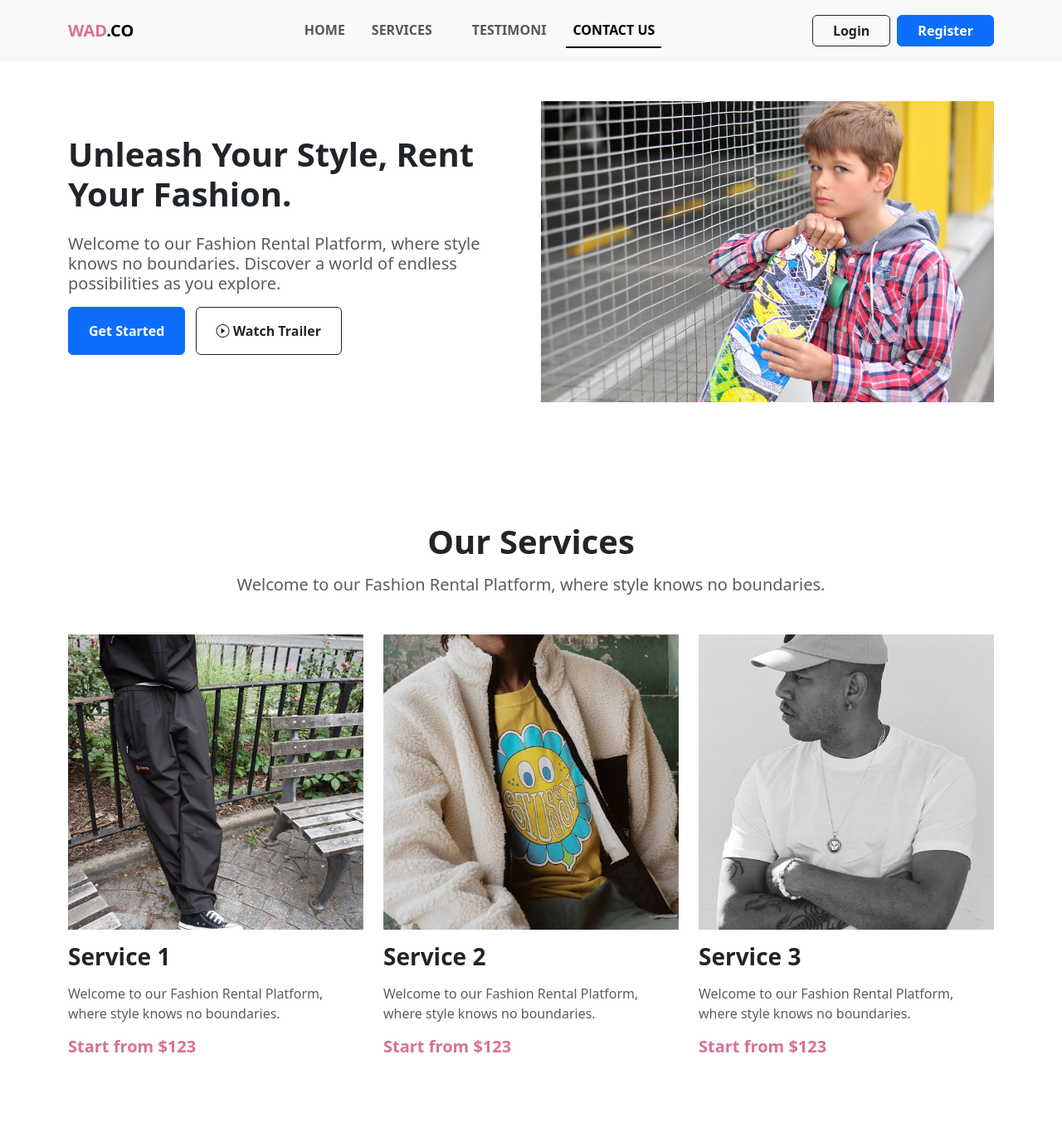
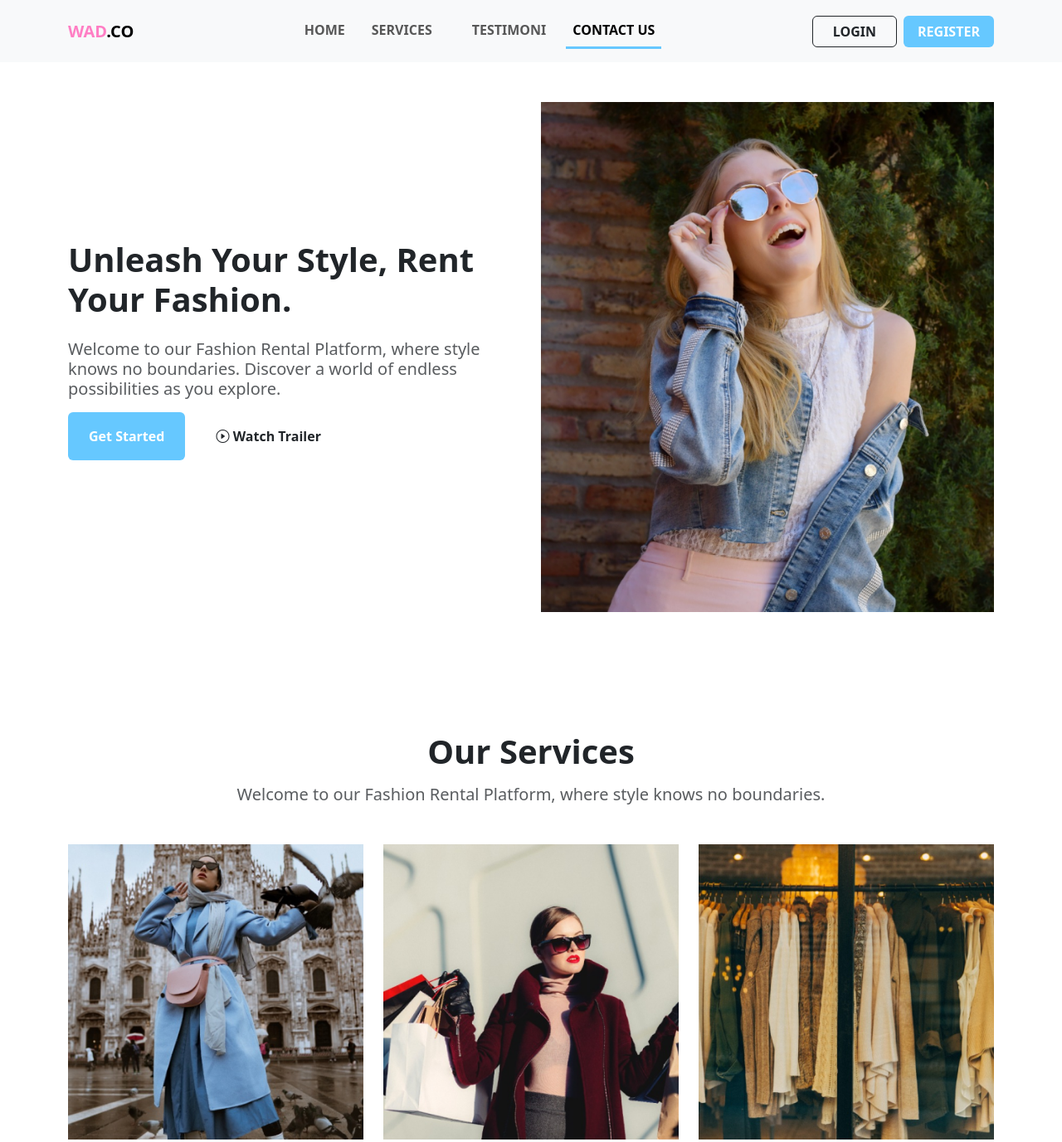
Before and after one commit to ikramzaidan/IKRAM-1202204216-WAD, a plain HTML site: page index.html in a window 1280 px wide. Shown: the top 1377 px of the page at 83% size. Drawn offline with nearby package versions, Linux system fonts and the light colour scheme; a web font is replaced by a local one.

Commit message:
Color changes update

```diff
--- a/index.html
+++ b/index.html
@@ -11,16 +11,28 @@
 
         <!-- Bootstrap CDN -->
         <link href="https://cdn.jsdelivr.net/npm/bootstrap@5.3.0/dist/css/bootstrap.min.css" rel="stylesheet" integrity="sha384-9ndCyUaIbzAi2FUVXJi0CjmCapSmO7SnpJef0486qhLnuZ2cdeRhO02iuK6FUUVM" crossorigin="anonymous">
+
+        <style>
+            .nav-underline .nav-link {
+                border-bottom: 0.2rem solid transparent;
+            }
+            .nav-underline .nav-link:hover, .nav-underline .nav-link:focus {
+                border-bottom-color: #66C8FF;
+            }
+            .nav-underline .nav-link.active, .nav-underline .show > .nav-link {
+                border-bottom-color: #66C8FF;
+            }
+        </style>
     </head>
     <body>
         <nav id="navbar" class="navbar navbar-expand-lg sticky-top bg-light py-3">
             <div class="container">
-                <a class="navbar-brand fw-bold d-lg-none" href="#"><span style="color: palevioletred;">WAD</span>.CO</a>
+                <a class="navbar-brand fw-bold d-lg-none" href="#"><span style="color: #FF7EC4;">WAD</span>.CO</a>
                 <button class="navbar-toggler" type="button" data-bs-toggle="collapse" data-bs-target="#navbarResponsive" aria-controls="navbarResponsive" aria-expanded="false" aria-label="Toggle navigation">
                     <span class="navbar-toggler-icon"></span>
                 </button>
                 <div class="collapse navbar-collapse justify-content-between" id="navbarResponsive">
-                    <a class="navbar-brand fw-bold d-none d-lg-block" href="#"><span style="color: palevioletred;">WAD</span>.CO</a>
+                    <a class="navbar-brand fw-bold d-none d-lg-block" href="#"><span style="color: #FF7EC4;">WAD</span>.CO</a>
                     <ul class="nav nav-underline navbar-nav fw-semibold text-uppercase mb-3 mb-lg-0">
                         <li class="nav-item">
                             <a class="nav-link" href="#home">Home</a>
@@ -36,9 +48,9 @@
                             <a class="nav-link" href="#contact">Contact Us</a>
                         </li>
                     </ul>
-                    <div class="navbar-nav">
+                    <div class="navbar-nav text-uppercase">
                         <a href="#" class="btn btn-outline-dark me-lg-2 mb-3 mb-lg-0 px-4 fw-semibold">Login</a>
-                        <a href="#" class="btn btn-primary px-4 fw-semibold">Register</a>
+                        <a href="#" class="btn text-white px-3 fw-semibold" style="background-color: #66C8FF;">Register</a>
                     </div>
                 </div>
             </div>
@@ -56,11 +68,11 @@
                             <h5 class="mb-3 text-muted">Welcome to our Fashion Rental Platform, where style knows no boundaries. Discover a world of endless possibilities
                                 as you explore.
                             </h5>
-                            <a class="btn btn-primary py-3 px-4 me-2 fw-semibold">Get Started</a>
-                            <div class="btn btn-outline-dark py-3 px-4 fw-semibold"><i class="bi bi-play-circle"></i> Watch Trailer</div>
+                            <a href="#services" class="btn text-white py-3 px-4 me-2 fw-semibold" style="background-color: #66C8FF;">Get Started</a>
+                            <div class="btn btn-white py-3 px-4 fw-semibold"><i class="bi bi-play-circle"></i> Watch Trailer</div>
                         </div>
                         <div class="col-md-6">
-                            <img class="img-fluid" src="img/image-head.jpg">
+                            <img class="img-fluid" src="img/Rectangle 1.png">
                         </div>
                     </div>
                 </div>
@@ -76,27 +88,27 @@
                     <div class="row">
                         <div class="col-md-4 mb-3 mb-md-0">
                             <div class="ratio ratio-1x1">
-                                <img class="object-fit-cover" src="img/image-1.jpg">
+                                <img class="object-fit-cover" src="img/Rectangle 2.png">
                             </div>
                             <h3 class="my-3 fw-bold">Service 1</h3>
                             <p class="text-muted">Welcome to our Fashion Rental Platform, where style knows no boundaries.</p>
-                            <div class="h5 fw-bold" style="color: palevioletred;">Start from $123</div>
+                            <div class="h5 fw-bold" style="color: #FF7EC4;">Start from $123</div>
                         </div>
                         <div class="col-md-4 mb-3 mb-md-0">
                             <div class="ratio ratio-1x1">
-                                <img class="object-fit-cover" src="img/image-2.jpg">
+                                <img class="object-fit-cover" src="img/Rectangle 3.png">
                             </div>
                             <h3 class="my-3 fw-bold">Service 2</h3>
                             <p class="text-muted">Welcome to our Fashion Rental Platform, where style knows no boundaries.</p>
-                            <div class="h5 fw-bold" style="color: palevioletred;">Start from $123</div>
+                            <div class="h5 fw-bold" style="color: #FF7EC4;">Start from $123</div>
                         </div>
                         <div class="col-md-4 mb-3 mb-md-0">
                             <div class="ratio ratio-1x1">
-                                <img class="object-fit-cover" src="img/image-3.jpg">
+                                <img class="object-fit-cover" src="img/Rectangle 4.png">
                             </div>
                             <h3 class="my-3 fw-bold">Service 3</h3>
                             <p class="text-muted">Welcome to our Fashion Rental Platform, where style knows no boundaries.</p>
-                            <div class="h5 fw-bold" style="color: palevioletred;">Start from $123</div>
+                            <div class="h5 fw-bold" style="color: #FF7EC4;">Start from $123</div>
                         </div>
                     </div>
                 </div>
@@ -115,7 +127,7 @@
                                 <div class="row justify-content-center">
                                     <div class="col-lg-6">
                                         <div class="ratio ratio-4x3 mb-4">
-                                            <img class="object-fit-cover" src="img/testimonial-1.jpg"/>
+                                            <img class="object-fit-cover" src="img/Rectangle 5.png"/>
                                         </div>
                                         <div class="d-flex justify-content-between">
                                             <div class="mb-3 h3 fw-bold">Jarwo Kuat</div>
@@ -187,7 +199,7 @@
                                     <textarea id="message" class="form-control" rows="3" placeholder="Lorem ipsum dolor sit amet"></textarea>
                                 </div>
                                 <div class="text-start text-lg-end">
-                                    <button type="submit" class="btn btn-primary py-3 px-5 fw-semibold">Submit</button>
+                                    <button type="submit" class="btn text-white py-3 px-5 fw-semibold" style="background-color: #66C8FF;">Submit</button>
                                 </div>
                             </form>
                         </div>
@@ -218,7 +230,7 @@
         </div>
 
         <!-- Footer-->
-        <footer class="bg-primary">
+        <footer style="background-color: #66C8FF;">
             <div class="container py-5 text-white">
                 <div class="row">
                     <div class="col-md-6 align-self-center mb-3 mb-md-0">
```
Also changed, not shown: img/Rectangle 1.png (added), img/Rectangle 2.png (added), img/Rectangle 3.png (added), img/Rectangle 4.png (added), img/Rectangle 5.png (added), img/image-1.jpg (deleted), img/image-2.jpg (deleted), img/image-3.jpg (deleted), img/image-head.jpg (deleted), img/testimonial-1.jpg (deleted), 1 other file.
